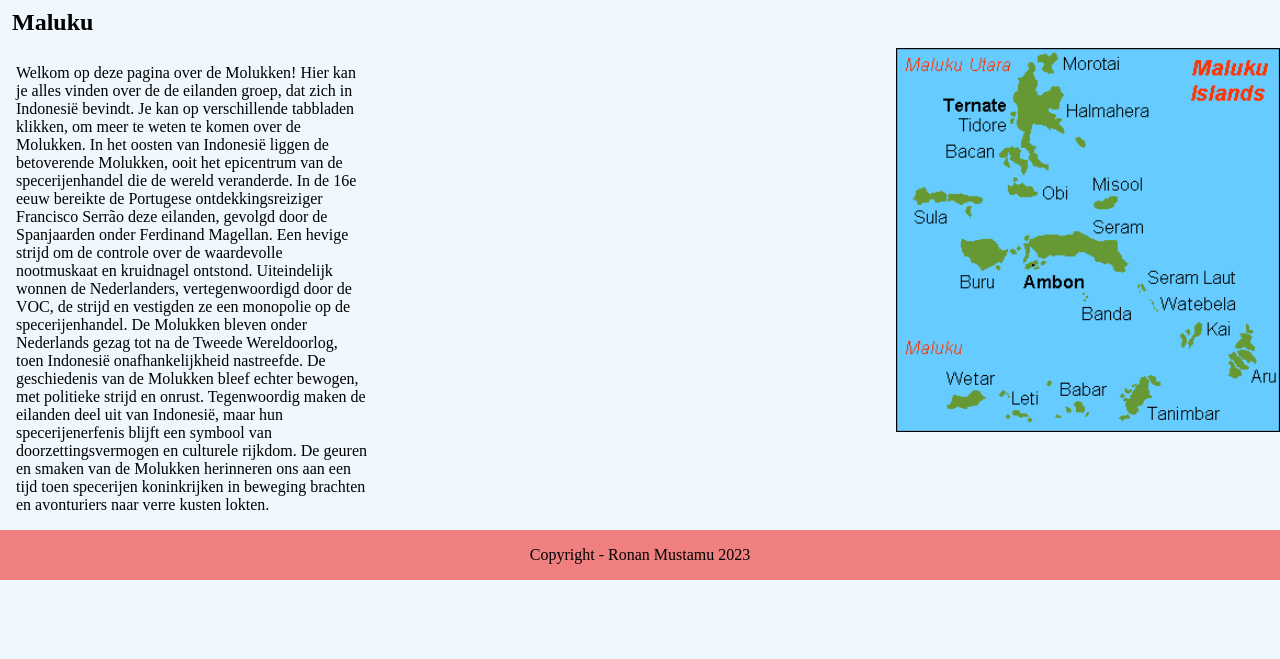
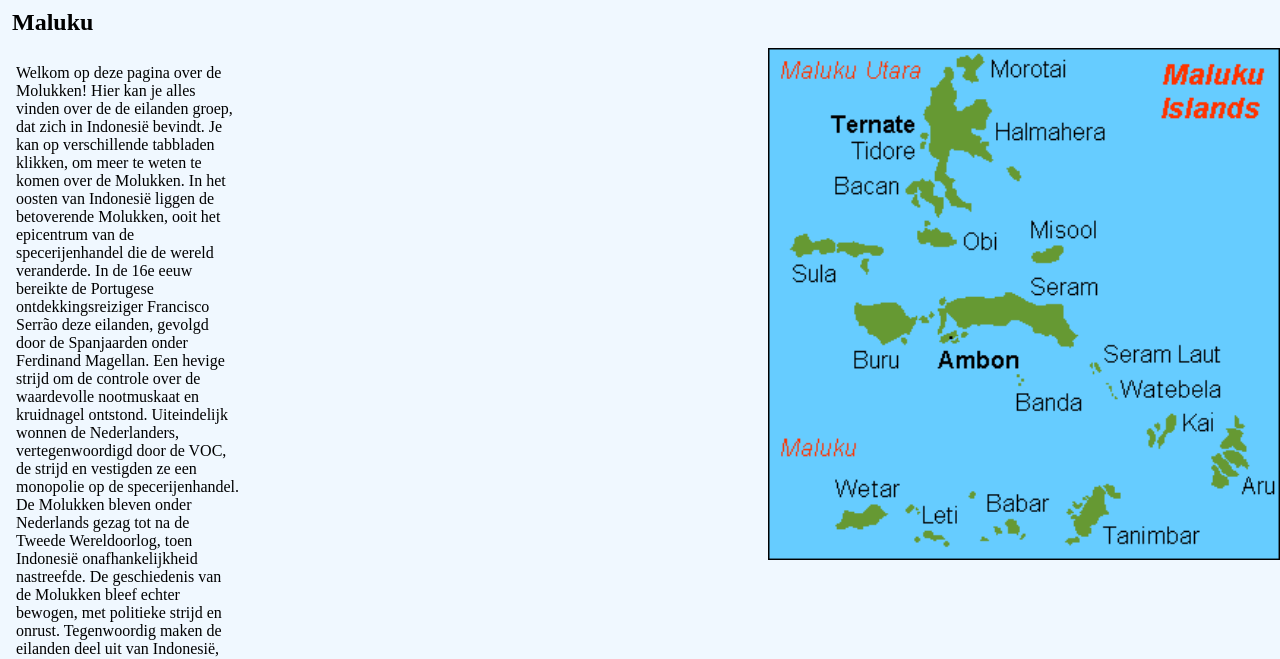
Before and after one commit to Jeffrey0408/Aboutmaluku.nl, a plain HTML site: page index.html in a window 1280 px wide. Shown: the part 126-785 px from the top of the page. Drawn offline with Linux system fonts and the light colour scheme.

Commit message:
width aanpassing

```diff
--- a/style.css
+++ b/style.css
@@ -69,13 +69,13 @@ p {
     justify-content: space-around;
     box-sizing: border-box 1em;
     padding: 1em;
-    width: 30%;
+    width: 20%;
 }
 
 .eilanden {
     display: flex;
     justify-content: space-around;
-    width: 30%;
+    width: 40%;
     float: right;
 }
 
```
